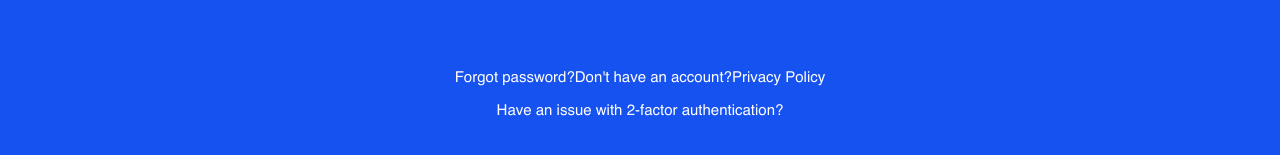
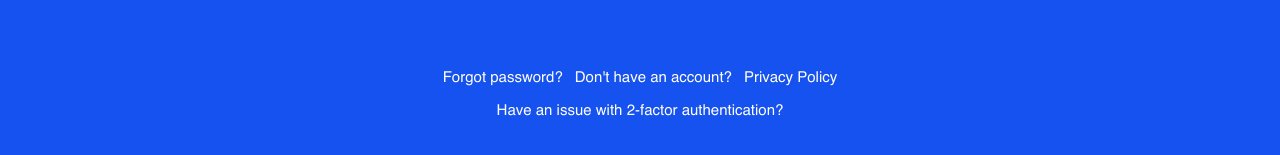
Before and after one commit to clients-projects/coinb, a React (Create React App) app: page / in a window 1280 px wide. Shown: the part 589-744 px from the top of the page. Built offline with nearby package versions, Linux system fonts and the light colour scheme.

Commit message:
working on footer

```diff
--- a/src/components/Footer.jsx
+++ b/src/components/Footer.jsx
@@ -11,7 +11,7 @@ export default function Footer() {
         <div className='font-Helvetica text-5xl text-center'>
             <p className='mb-3'>
                 <a href='#blank'>Forgot password?</a>
-                <a href='#blank'>Don't have an account?</a>
+                <a href='#blank' className='px-3'>Don't have an account?</a>
                 <a href='#blank'>Privacy Policy</a>
                 <br />
             </p>
```
